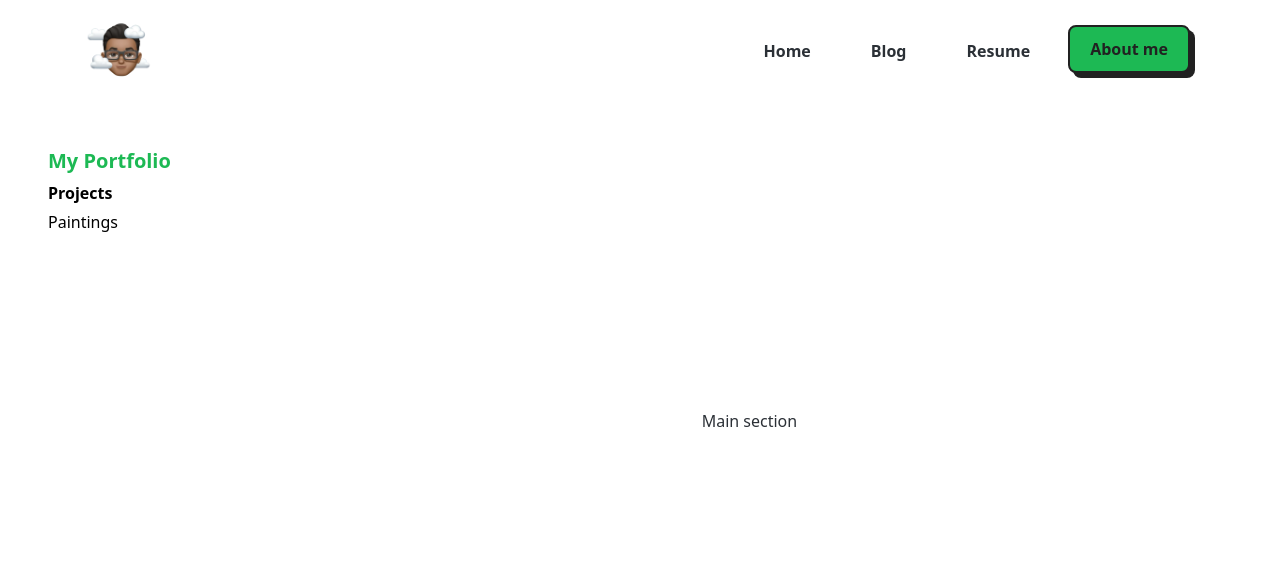
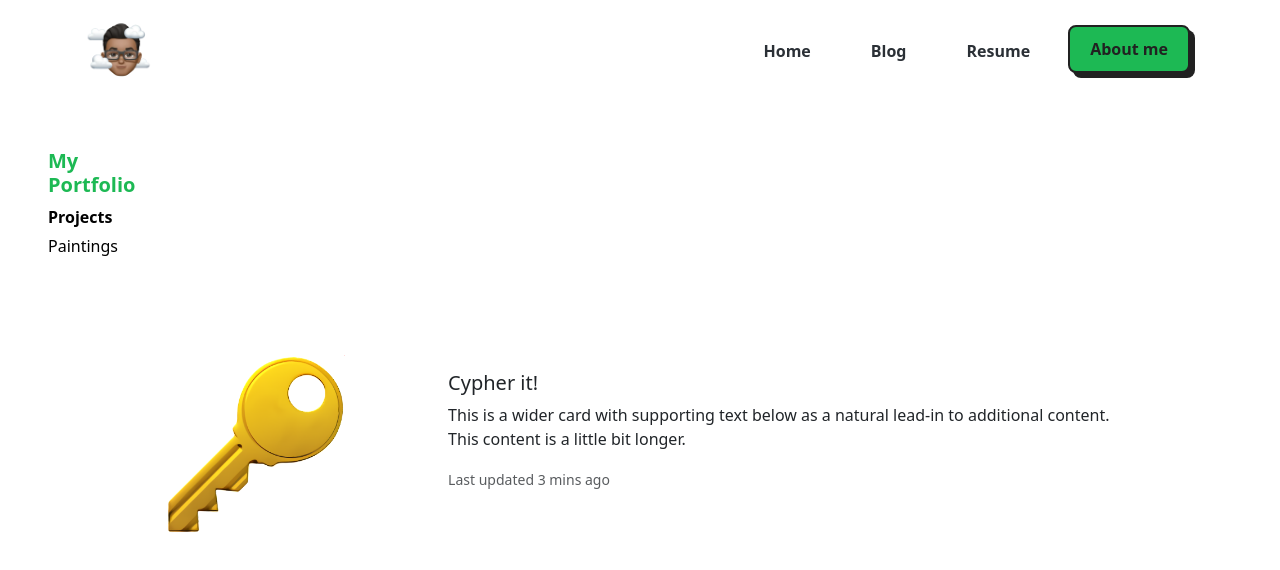
Before and after one commit to przths/website-react, a React (Create React App) app: page / in a window 1280 px wide. Both pictures are taken after a click on the button "Portfolio". Shown: the top 570 px of the page. Built offline with nearby package versions, Linux system fonts and the light colour scheme.

Commit message:
Added project card panel for project tab.

```diff
--- a/src/Pages/Portfolio/Portfolio.css
+++ b/src/Pages/Portfolio/Portfolio.css
@@ -1,3 +1,12 @@
 .title-color {
     color: #1db954;
 }
+
+.card {
+    border: 0px;
+}
+
+.project-img {
+    width: 180px;
+    height: 180px;
+}
--- a/src/Pages/Portfolio/Portfolio.js
+++ b/src/Pages/Portfolio/Portfolio.js
@@ -2,6 +2,27 @@ import PageHeader from "../../Components/PageHeader";
 import "./Portfolio.css";
 import { SimpleButtonSelect } from "../../Common/StyledAtoms";
 import { useEffect, useState } from "react";
+import cloudMe from "../../Images/cloudme.png";
+import key from "../../Images/key.png";
+
+const ProjectPanel = ({ imageSrc, title, body, footer }) => {
+    return (
+        <div class="card mb-5">
+            <div class="row g-0">
+                <div class="col-md-3">
+                    <img src={imageSrc} class="project-img img-fluid rounded-start" alt="..."/>
+                </div>
+                <div class="col-md-8">
+                <div class="card-body">
+                    <h5 class="card-title">{title}</h5>
+                    <p class="card-text">{body}</p>
+                    <p class="card-text"><small class="text-muted">{footer}</small></p>
+                </div>
+                </div>
+            </div>
+        </div>
+    );
+}
 
 const PortfolioPage = () => {
     const [projects, setProjects] = useState(true);
@@ -17,8 +38,8 @@ const PortfolioPage = () => {
 
     return (
         <PageHeader>
-            <div class='d-flex flex-direction justify-content-around fill'>
-                <div class="d-flex flex-column m-5">
+            <div class='d-flex flex-direction justify-content-around fill m-5'>
+                <div class="d-flex flex-column">
                     <h5 class="mb-2 title-color">
                         <strong>
                             My Portfolio
@@ -40,7 +61,12 @@ const PortfolioPage = () => {
                     </SimpleButtonSelect>
                 </div>
                 <div class="mx-auto my-auto text-section align-items-stretch">
-					Main section
+                    <ProjectPanel
+                        imageSrc={key}
+                        title="Cypher it!"
+                        body="This is a wider card with supporting text below as a natural lead-in to additional content. This content is a little bit longer."
+                        footer="Last updated 3 mins ago"
+                    />
                 </div>
             </div>
         </PageHeader>
```
Also changed, not shown: src/Images/key.png (added).
